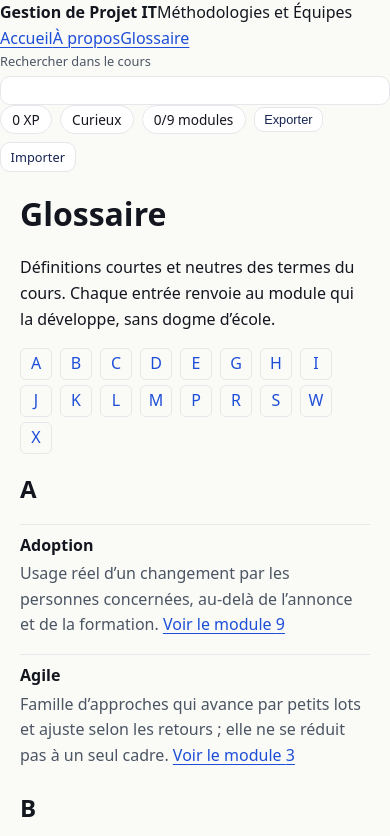
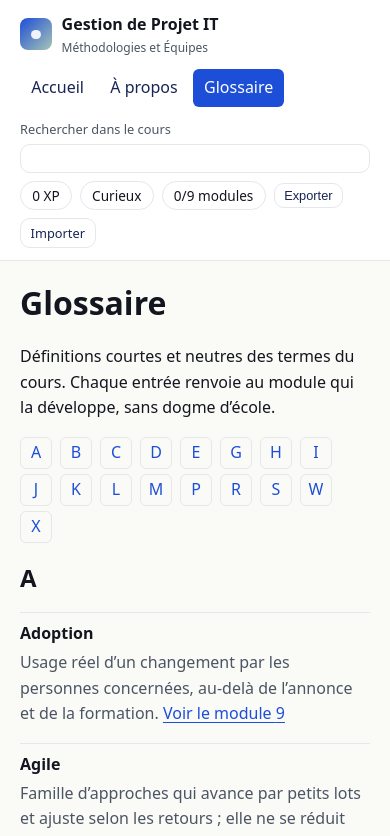
Before and after one commit to Hylst/gestion-projet-it, a React (Vite) app: page /gestion-projet-it/glossaire in a window 390 px wide. Shown: the top 836 px of the page. Built offline with nearby package versions, Linux system fonts and the light colour scheme.

Commit message:
fix: styliser le header sticky et la marque

```diff
--- a/src/components/SiteHeader.tsx
+++ b/src/components/SiteHeader.tsx
@@ -1,15 +1,18 @@
-import { NavLink } from 'react-router-dom';
+import { Link, NavLink } from 'react-router-dom';
 import SearchBar from './SearchBar';
 import ProgressHeader from './ProgressHeader';
 
 export default function SiteHeader() {
   return (
     <header className="site-header" role="banner">
+      <div className="header-inner">
         <div className="brand">
           <a className="skip-link" href="#contenu" data-testid="skip">Aller au contenu</a>
+          <Link className="brand-link" to="/">
             <span className="logo-mark" aria-hidden="true"><span /></span>
             <strong>Gestion de Projet IT</strong>
             <span className="brand-sub">Méthodologies et Équipes</span>
+          </Link>
         </div>
         <nav aria-label="Navigation principale">
           <NavLink to="/">Accueil</NavLink>
@@ -17,6 +20,7 @@ export default function SiteHeader() {
           <NavLink to="/glossaire">Glossaire</NavLink>
         </nav>
         <div id="header-tools"><SearchBar /> <ProgressHeader /></div>
+      </div>
     </header>
   );
 }
--- a/src/styles/index.css
+++ b/src/styles/index.css
@@ -171,3 +171,23 @@ a:focus-visible, button:focus-visible, input:focus-visible, [tabindex]:focus-vis
 .glossaire dd { margin: 0.2rem 0 0; color: var(--c-muted); }
 @media (max-width: 50rem) { .glossaire { grid-template-columns: 1fr; } }
 @media (max-width: 50rem) { .communication, .alea { grid-template-columns: 1fr; } }
+.site-header { position: sticky; top: 0; z-index: 40; background: var(--c-surface); border-bottom: 1px solid var(--c-line); }
+.header-inner { max-width: var(--maxw); margin: 0 auto; padding: 0.75rem 1.25rem; display: flex; flex-wrap: wrap; align-items: center; gap: 0.75rem 1.5rem; }
+.brand { display: flex; align-items: center; gap: 0.6rem; }
+.brand-link { display: grid; grid-template-columns: auto auto; align-items: center; column-gap: 0.6rem; text-decoration: none; color: inherit; }
+.logo-mark { grid-row: 1 / span 2; display: inline-grid; place-items: center; width: 2rem; height: 2rem; border-radius: 8px; background: linear-gradient(135deg, var(--c-main), var(--c-calm)); }
+.logo-mark span { width: 0.6rem; height: 0.6rem; border-radius: 50%; background: #fff; opacity: 0.9; }
+.brand strong { grid-column: 2; font-size: 1rem; }
+.brand-sub { grid-column: 2; color: var(--c-muted); font-size: 0.75rem; }
+.site-header nav { display: flex; flex-wrap: wrap; gap: 0.25rem; }
+.site-header nav a { display: inline-flex; align-items: center; min-height: 2rem; padding: 0.4rem 0.7rem; border-radius: 6px; color: var(--c-main-ink); text-decoration: none; }
+.site-header nav a:hover { background: var(--c-bg); }
+.site-header nav a[aria-current='page'] { background: var(--c-main); color: #fff; }
+#header-tools { display: flex; align-items: center; gap: 0.5rem; flex-wrap: wrap; }
+@media (min-width: 56rem) { .site-header nav { margin-left: auto; } }
+@media (max-width: 56rem) {
+  .site-header nav { width: 100%; }
+  #header-tools { width: 100%; }
+  .search, .search input { width: 100%; }
+  .search input { min-width: 0; }
+}
```
Also changed, not shown: 1 other file (tests, documents, lock files or other folders). Lines whose indentation alone changed are shown as unchanged.
